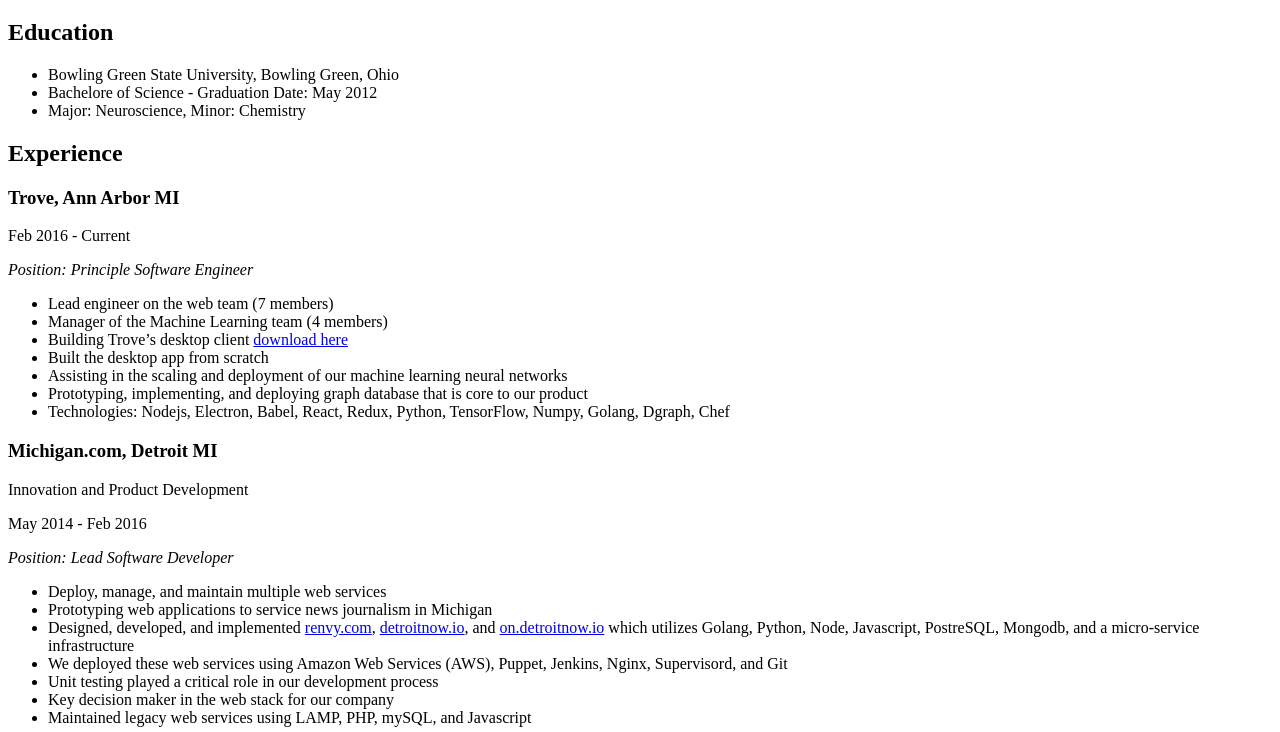
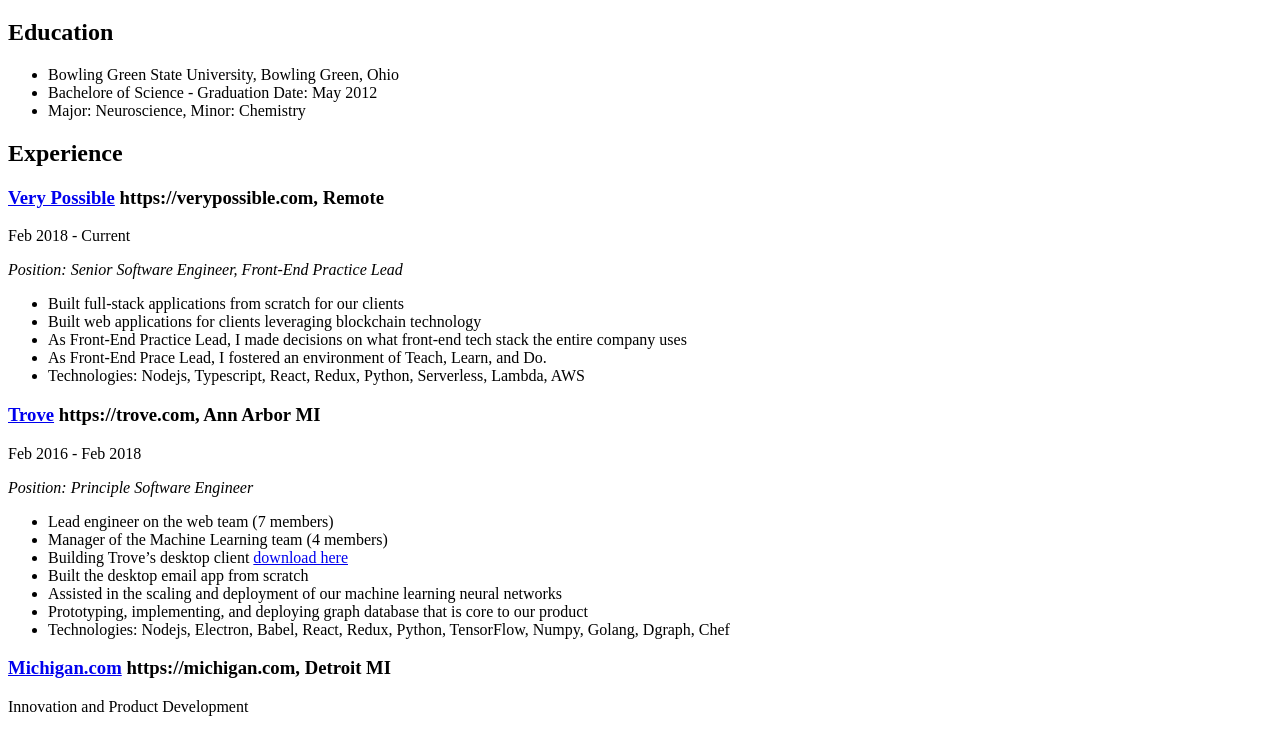
Before and after one commit to neurosnap/erockio, a plain HTML site: page resume.html in a window 1280 px wide. Shown: the part 61-793 px from the top of the page. Drawn offline with Linux system fonts and the light colour scheme.

Commit message:
updated resume

```diff
--- a/resume.html
+++ b/resume.html
@@ -24,19 +24,29 @@
 <li>Major: Neuroscience, Minor: Chemistry</li>
 </ul>
 <h2 id="experience">Experience</h2>
-<h3 id="trove-ann-arbor-mi">Trove, Ann Arbor MI</h3>
-<p>Feb 2016 - Current</p>
+<h3 id="very-possible-httpsverypossible.com-remote"><a href="https://verypossible.com">Very Possible</a> https://verypossible.com, Remote</h3>
+<p>Feb 2018 - Current</p>
+<p><em>Position: Senior Software Engineer, Front-End Practice Lead</em></p>
+<ul>
+<li>Built full-stack applications from scratch for our clients</li>
+<li>Built web applications for clients leveraging blockchain technology</li>
+<li>As Front-End Practice Lead, I made decisions on what front-end tech stack the entire company uses</li>
+<li>As Front-End Prace Lead, I fostered an environment of Teach, Learn, and Do.</li>
+<li>Technologies: Nodejs, Typescript, React, Redux, Python, Serverless, Lambda, AWS</li>
+</ul>
+<h3 id="trove-httpstrove.com-ann-arbor-mi"><a href="https://trove.com">Trove</a> https://trove.com, Ann Arbor MI</h3>
+<p>Feb 2016 - Feb 2018</p>
 <p><em>Position: Principle Software Engineer</em></p>
 <ul>
 <li>Lead engineer on the web team (7 members)</li>
 <li>Manager of the Machine Learning team (4 members)</li>
 <li>Building Trove’s desktop client <a href="http://trove.com/desktop">download here</a></li>
-<li>Built the desktop app from scratch</li>
-<li>Assisting in the scaling and deployment of our machine learning neural networks</li>
+<li>Built the desktop email app from scratch</li>
+<li>Assisted in the scaling and deployment of our machine learning neural networks</li>
 <li>Prototyping, implementing, and deploying graph database that is core to our product</li>
 <li>Technologies: Nodejs, Electron, Babel, React, Redux, Python, TensorFlow, Numpy, Golang, Dgraph, Chef</li>
 </ul>
-<h3 id="michigan.com-detroit-mi">Michigan.com, Detroit MI</h3>
+<h3 id="michigan.com-httpsmichigan.com-detroit-mi"><a href="https://michigan.com">Michigan.com</a> https://michigan.com, Detroit MI</h3>
 <p>Innovation and Product Development</p>
 <p>May 2014 - Feb 2016</p>
 <p><em>Position: Lead Software Developer</em></p>
@@ -49,7 +59,7 @@
 <li>Key decision maker in the web stack for our company</li>
 <li>Maintained legacy web services using LAMP, PHP, mySQL, and Javascript</li>
 </ul>
-<h3 id="nysus-solutions-holland-oh">Nysus Solutions, Holland OH</h3>
+<h3 id="nysus-solutions-httpsnysus.net-holland-oh"><a href="https://nysus.net">Nysus Solutions</a> https://nysus.net, Holland OH</h3>
 <p>May 2012 - May 2014</p>
 <p><em>Position: Software Developer</em></p>
 <ul>
```
Also changed, not shown: 2 other files.
